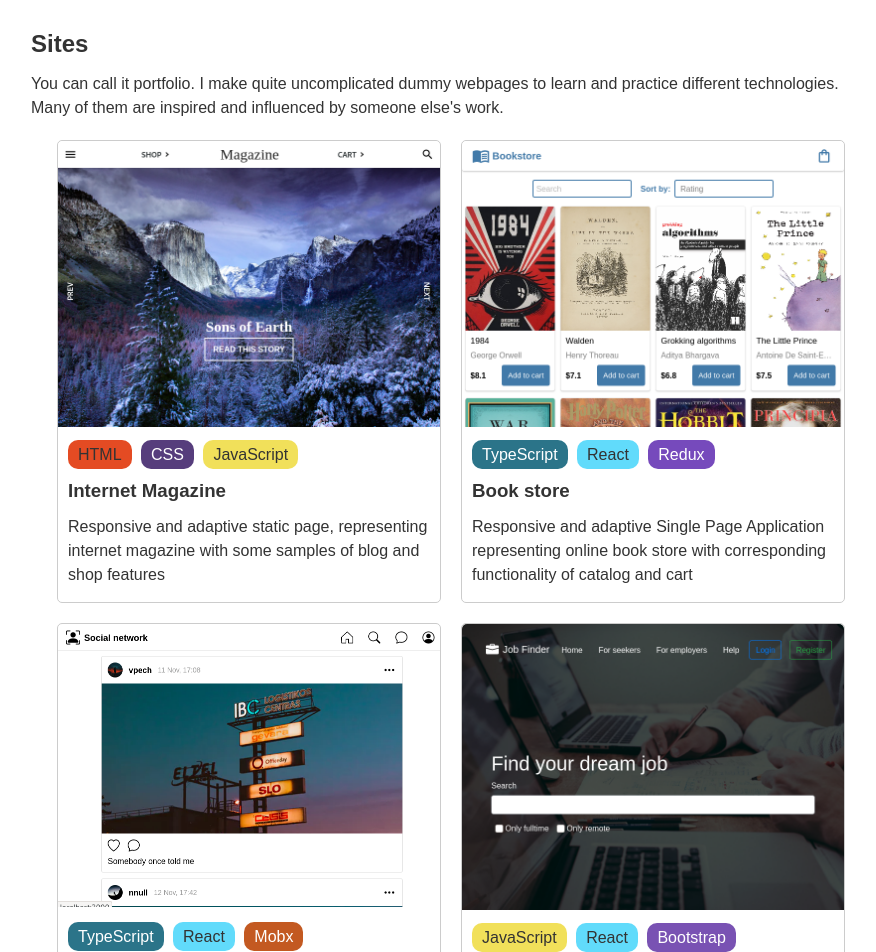
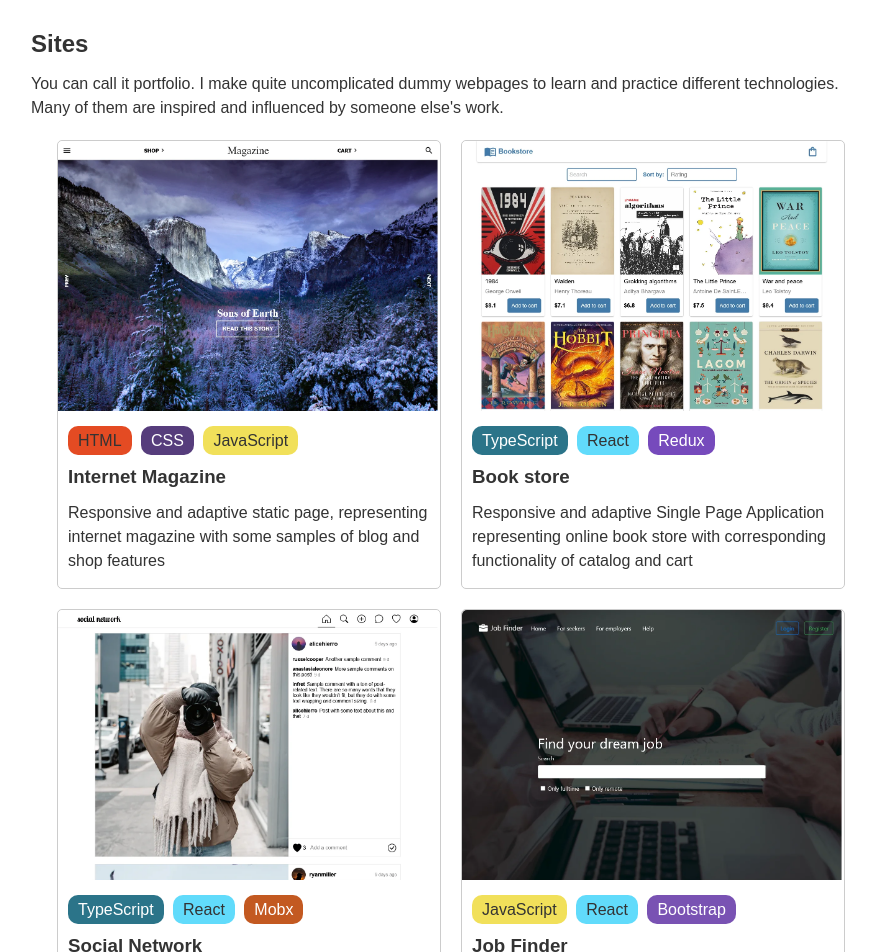
Before and after one commit to pechkn/pechkn.github.io, a Jekyll site: the page index.html, which Jekyll copies as it is, in a window 1280 px wide. Shown: the top 952 px of the page, without its empty margins (189-1065 px from the left). Built offline with Jekyll 4.4.1, drawn with Linux system fonts in a browser that asks for light colours.

Commit message:
Update previews

```diff
--- a/index.html
+++ b/index.html
@@ -19,7 +19,7 @@
       </p>
       <div class="container">
         <a class="card" href="https://infret.github.io/internet-magazine">
-          <img class="preview" src="res/internet-magazine.png" alt="Site preview" />
+          <img class="preview" src="res/internet-magazine.webp" alt="Site preview" />
           <span class="html" />
           <span class="css" />
           <span class="js" />
@@ -30,7 +30,7 @@
           </p>
         </a>
         <a class="card" href="https://infret.github.io/book-store">
-          <img class="preview" src="res/book-store.png" alt="Site preview" />
+          <img class="preview" src="res/book-store.webp" alt="Site preview" />
           <span class="ts" />
           <span class="react" />
           <span class="redux" />
@@ -41,7 +41,7 @@
           </p>
         </a>
         <a class="card" href="https://infret.github.io/social-network">
-          <img class="preview" src="res/social-network.png" alt="Site preview" />
+          <img class="preview" src="res/social-network.webp" alt="Site preview" />
           <span class="ts" />
           <span class="react" />
           <span class="mobx" />
@@ -52,7 +52,7 @@
           </p>
         </a>
         <a class="card" href="https://infret.github.io/job-finder">
-          <img class="preview" src="res/job-finder.png" alt="In development" />
+          <img class="preview" src="res/job-finder.webp" alt="In development" />
           <span class="js" />
           <span class="react" />
           <span class="bootstrap" />
```
Also changed, not shown: res/book-store.png (deleted), res/book-store.webp (added), res/internet-magazine.png (deleted), res/internet-magazine.webp (added), res/job-finder.png (deleted), res/job-finder.webp (added), res/social-network.png (deleted), res/social-network.webp (added).
